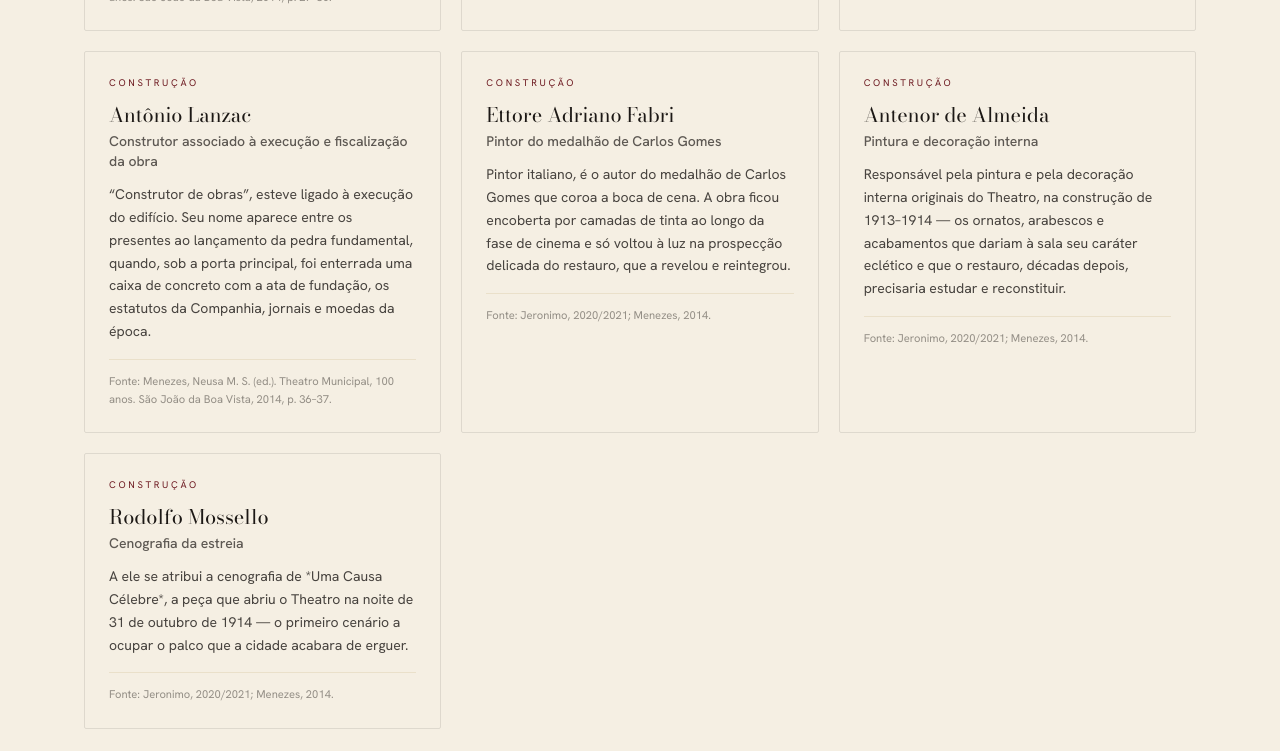
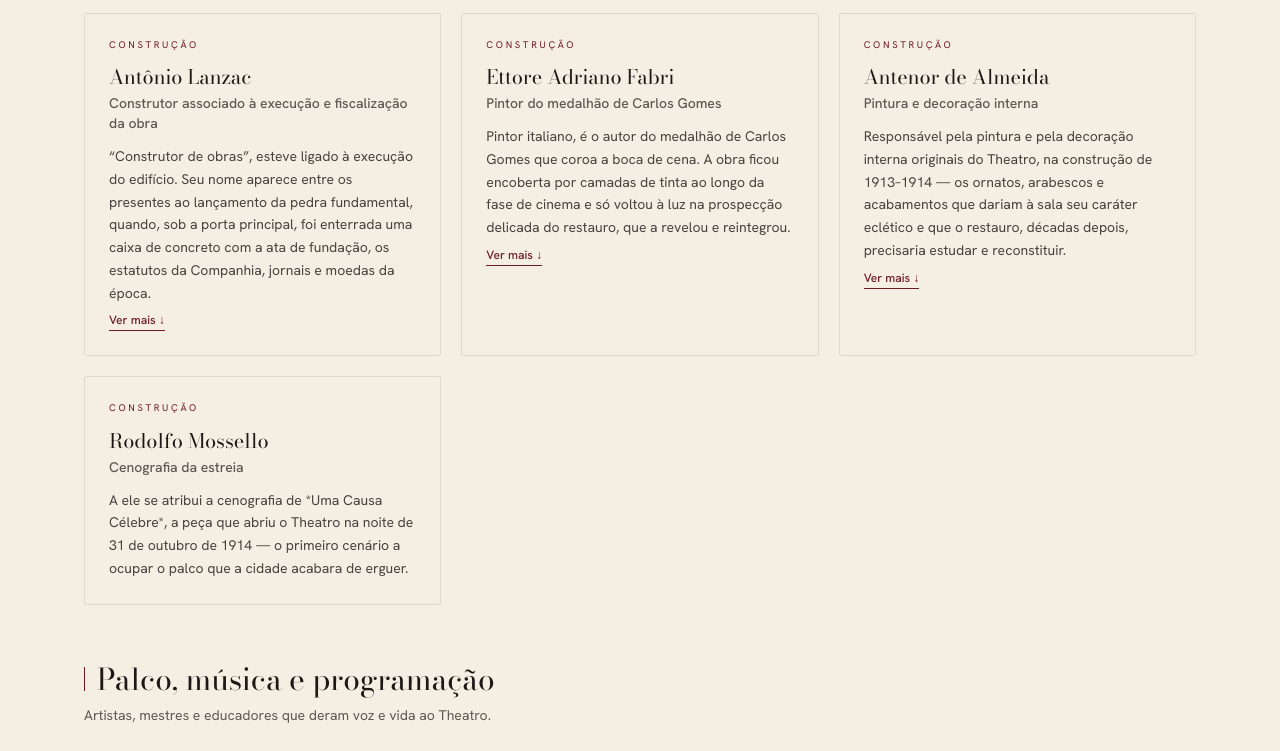
Before and after one commit to edumenezes75/theatro-sjbv, a Next.js app: page /pessoas in a window 1280 px wide. Shown: the part 1020-1771 px from the top of the page. Built offline with nearby package versions, Linux system fonts and the light colour scheme.

Commit message:
Pessoas: 'Ver mais' nas bios longas; remove linha 'Fonte' dos cards; adiciona Clarice Assad, David Ribeiro (Cineclube Beloca) e presidentes da AMITE (Gil Sibin, Ana Paula Ferreira Rinaldi)

```diff
--- a/components/PessoasExplorer.tsx
+++ b/components/PessoasExplorer.tsx
@@ -1,5 +1,5 @@
 'use client';
-import { useMemo } from 'react';
+import { useMemo, useState } from 'react';
 import type { Pessoa } from '@/lib/data';
 import SeloEvidencia from './SeloEvidencia';
 
@@ -11,6 +11,25 @@
   { title: 'Preservação e restauro', sub: 'A mobilização e o trabalho que salvaram a casa e a devolveram à cidade.', cats: ['preservação', 'restauro', 'artes e restauro', 'instituição'] },
   { title: 'Pesquisa, memória e documentação', sub: 'Quem registrou, pesquisou e contou esta história.', cats: ['pesquisa', 'audiovisual'] },
 ];
+
+function BioVerMais({ texto }: { texto: string }) {
+  const [open, setOpen] = useState(false);
+  const paras = texto.split('\n\n');
+  const long = paras.length > 1 || paras[0].length > 230;
+  const mostrar = open ? paras : paras.slice(0, 1);
+  return (
+    <div className="mt-3">
+      <div className="space-y-3 font-sans text-sm leading-relaxed text-ink/80 dark:text-cream/80">
+        {mostrar.map((par, i) => (<p key={i}>{par}</p>))}
+      </div>
+      {long && (
+        <button type="button" onClick={() => setOpen((o) => !o)} aria-expanded={open} className="mt-2 border-b border-curtain pb-0.5 font-sans text-xs font-medium text-curtain transition-opacity hover:opacity-70 dark:border-gold dark:text-gold">
+          {open ? 'Ver menos ↑' : 'Ver mais ↓'}
+        </button>
+      )}
+    </div>
+  );
+}
 
 export default function PessoasExplorer({ pessoas }: { pessoas: Pessoa[] }) {
   const grouped = useMemo(() => {
@@ -33,10 +52,7 @@
       </div>
       <h3 className="mt-3 font-display text-xl leading-tight">{p.name}</h3>
       <p className="mt-1 font-sans text-sm font-medium text-ink/70 dark:text-cream/70">{p.role}</p>
-      <div className="mt-3 space-y-3 font-sans text-sm leading-relaxed text-ink/80 dark:text-cream/80">
-        {(p.bio || p.summary).split('\n\n').map((par, i) => (<p key={i}>{par}</p>))}
-      </div>
-      {p.source && <p className="mt-4 border-t border-gold/15 pt-3 font-sans text-[0.7rem] leading-relaxed text-ink/45 dark:text-cream/45">Fonte: {p.source}</p>}
+      <BioVerMais texto={p.bio || p.summary} />
     </article>
   );
 
--- a/data/pessoas.json
+++ b/data/pessoas.json
@@ -852,6 +852,58 @@
    "status": "documentado",
    "source": "Menezes, 2014, “Theatro Municipal, 100 anos”, p. 105–106.",
    "bio": "Personalidade muito ativa nas lides culturais, artísticas e educacionais de São João da Boa Vista, ajudou a fundar a Sociedade Cultural de Debates (1951), da qual foi o primeiro presidente e presidente de honra.\n\nIdealizou e dirigiu o Teatro-Escola, criado em 1950 a partir da Sociedade — que reuniu mais de 200 associados, biblioteca com mais de 3.000 volumes e um piano de cauda —, depois conduzido por Palmyro Ferranti. Esteve entre os idealizadores da Academia de Letras de São João da Boa Vista, fundada em 1971."
+  },
+  {
+   "id": "p060",
+   "name": "Clarice Assad",
+   "category": "música",
+   "role": "Compositora, pianista e cantora (família Assad)",
+   "summary": "Compositora, pianista, arranjadora e cantora brasileira; filha de Sérgio Assad, indicada ao Grammy.",
+   "related": [
+    "p046",
+    "p047",
+    "p048"
+   ],
+   "status": "documentado",
+   "source": "Wikipedia; O Município, “Clarice Assad em casa”, 2025.",
+   "bio": "Compositora, pianista, arranjadora, cantora e educadora brasileira-americana nascida em 1978, é filha do violonista Sérgio Assad e integrante da família Assad — sobrinha de Odair e de Badi Assad. Batizada em homenagem à escritora Clarice Lispector, apresenta-se profissionalmente desde os sete anos e formou-se em música nos Estados Unidos, com mestrado em composição pela Universidade de Michigan.\n\nSua obra atravessa a música brasileira, o romantismo, o jazz e a música de concerto, com peças para piano, violão, câmara e orquestra. Indicada ao Latin Grammy (2009) e ao Grammy (2022) pelo álbum “Archetypes”, gravado com o pai, mantém vínculo com São João da Boa Vista, berço da família Assad e do Festival Assad."
+  },
+  {
+   "id": "p061",
+   "name": "David Ribeiro",
+   "category": "cultura local",
+   "role": "Responsável pelo Cineclube Beloca",
+   "summary": "Responsável pelo Cineclube Beloca, criado em 2007 no Theatro.",
+   "related": [],
+   "status": "documentado",
+   "source": "Menezes, 2014, “Theatro Municipal, 100 anos”, p. 176; informação do Theatro.",
+   "bio": "Responsável pelo Cineclube Beloca, criado em 2007 e sediado na Sala de Múltiplo Uso Dilo Gianelli, no Theatro. Gratuito, o cineclube leva ao público filmes fora do circuito comercial e promove debates após as sessões, criando um ponto de encontro para amantes do cinema e estimulando novos talentos do audiovisual na cidade."
+  },
+  {
+   "id": "p062",
+   "name": "Gil Sibin",
+   "category": "instituição",
+   "role": "Ex-presidente da AMITE",
+   "summary": "Foi presidente da AMITE — Associação dos Amigos do Theatro Municipal.",
+   "related": [
+    "p063"
+   ],
+   "status": "documentado",
+   "source": "Menezes, 2014; O Município (AMITE).",
+   "bio": "José Gilberto Sibin, o Gil Sibin, participou ativamente da vida associativa do Theatro e foi presidente da AMITE — Associação dos Amigos do Theatro Municipal, entidade criada em 2003 que administrou a casa por cerca de dezoito anos, cuidando da programação de concertos, cinema, teatro amador, festivais e projetos de formação musical."
+  },
+  {
+   "id": "p063",
+   "name": "Ana Paula Ferreira Rinaldi",
+   "category": "instituição",
+   "role": "Presidente da AMITE (2019–2020)",
+   "summary": "Presidiu a AMITE — Associação dos Amigos do Theatro Municipal — na gestão 2019/2020.",
+   "related": [
+    "p062"
+   ],
+   "status": "documentado",
+   "source": "O Município (AMITE), 2019.",
+   "bio": "Ana Paula Ferreira Rinaldi presidiu a AMITE — Associação dos Amigos do Theatro Municipal — na gestão de 2019/2020. Criada em 2003, a AMITE administrou o Theatro por cerca de dezoito anos, mantendo viva a programação cultural da casa — concertos, cinema, teatro amador e festivais — até que, em 2021, o convênio foi encerrado e a gestão voltou ao Departamento de Cultura."
   }
  ]
 }
```
